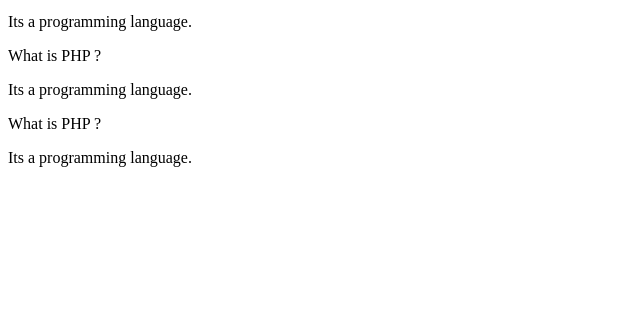
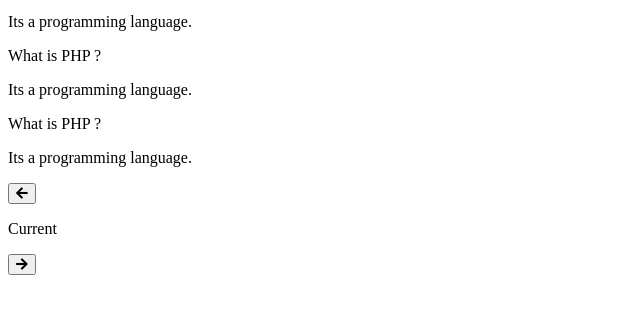
Before and after one commit to SGsubuuu-2322/Memory_Cards, a plain HTML site: page index.html in a window 1280 px wide. Shown: the part 130-444 px from the top of the page, without its empty margins (0-640 px from the left). Drawn offline with Linux system fonts and the light colour scheme.

Commit message:
Added the structure code for navigation buttons

```diff
--- a/index.html
+++ b/index.html
@@ -57,6 +57,17 @@
         </div>
       </div>
     </div>
+
+    <div class="navigation">
+      <button id="prev" class="nav-btn">
+        <i class="fas fa-arrow-left"></i>
+      </button>
+      <p id="info">Current</p>
+      <button id="next" class="nav-btn">
+        <i class="fas fa-arrow-right"></i>
+      </button>
+    </div>
+
     <script src="script.js"></script>
   </body>
 </html>
```
